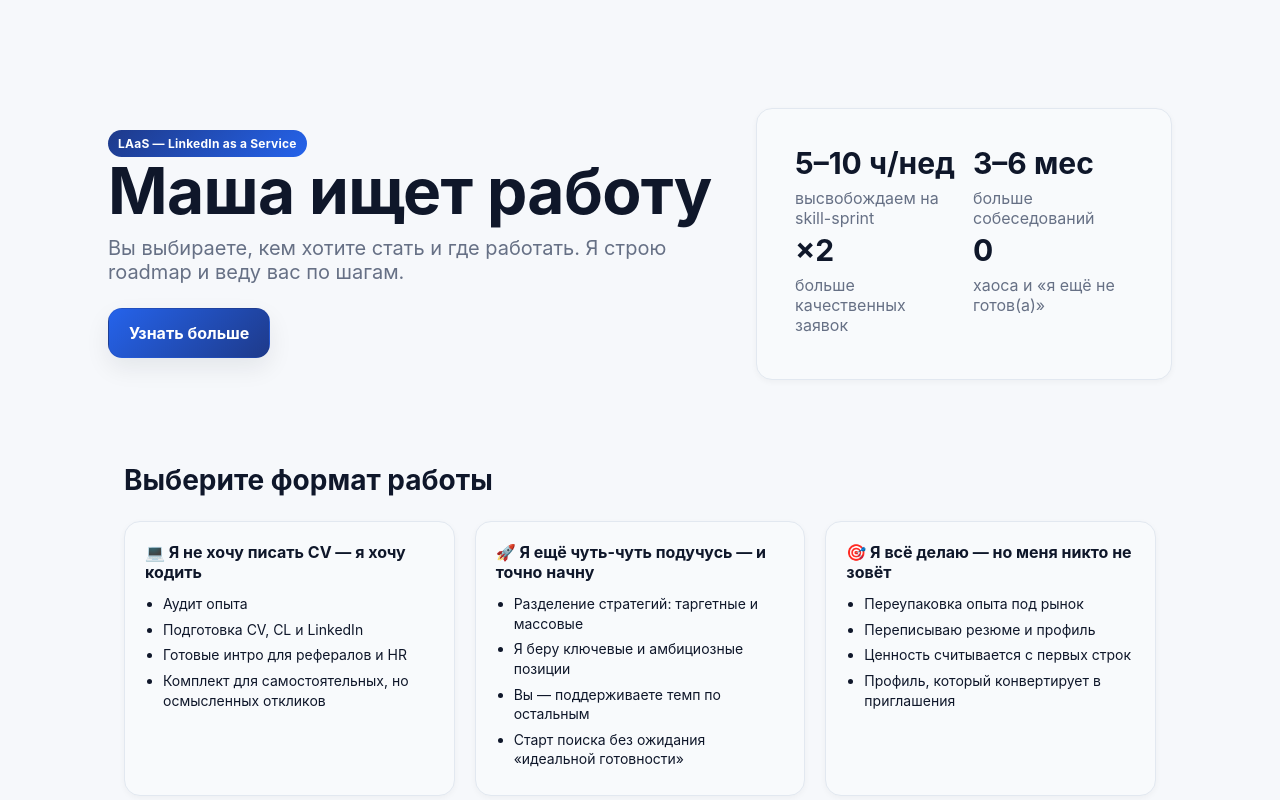
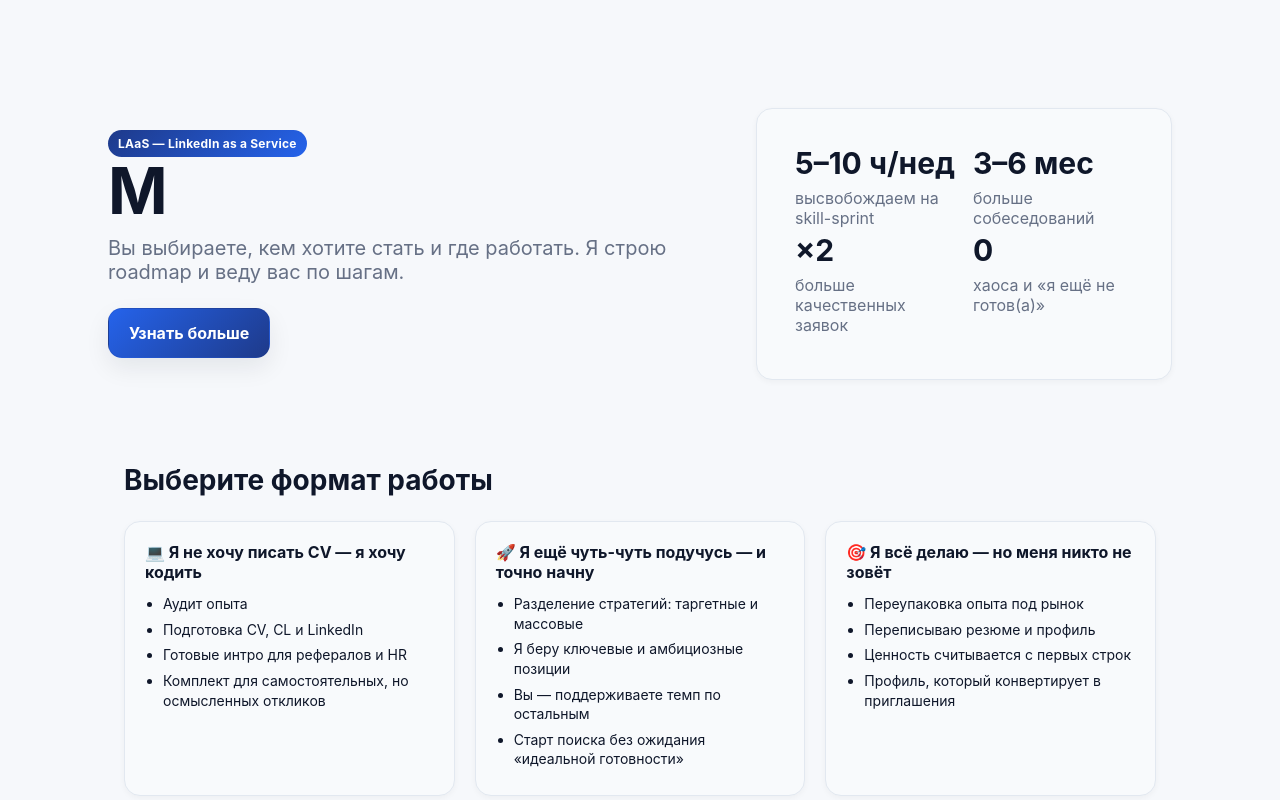
Before and after one commit to AsyaRun/Linkedin-as-a-Service, a plain HTML site: page index.html in a window 1280 px wide. Shown: the top 800 px of the page. Drawn offline with Linux system fonts and the light colour scheme.

Commit message:
Update index.html

```diff
--- a/index.html
+++ b/index.html
@@ -13,7 +13,7 @@
     <section class="hero">
       <div>
         <span class="pill">LAaS — LinkedIn as a Service</span>
-        <h1>Маша ищет работу </h1>
+        <h1>М </h1>
         <p>Вы выбираете, кем хотите стать и где работать. Я строю roadmap и веду вас по шагам.</p>
         <a class="btn" href="#cta">Узнать больше</a>
       </div>
```
